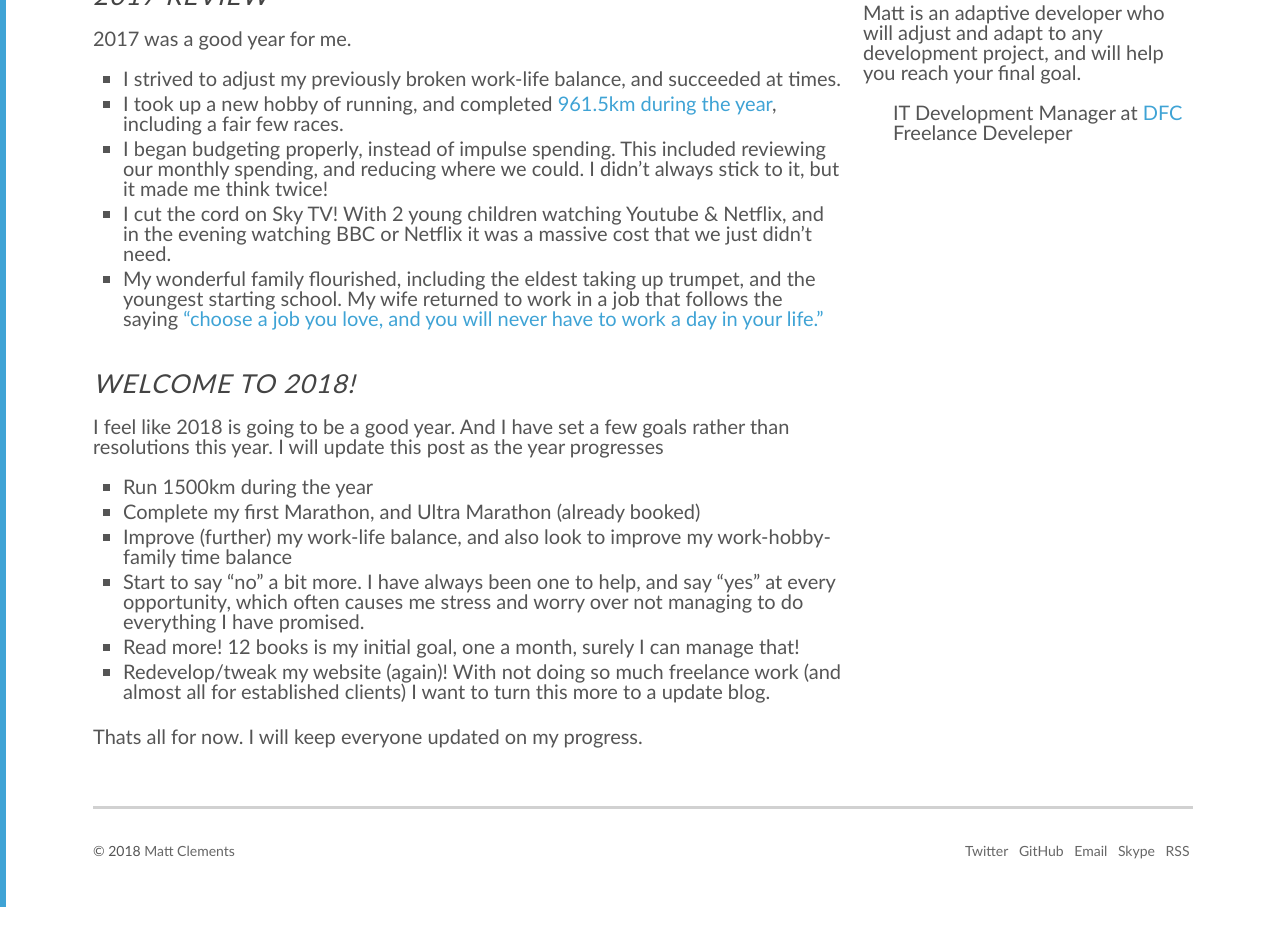
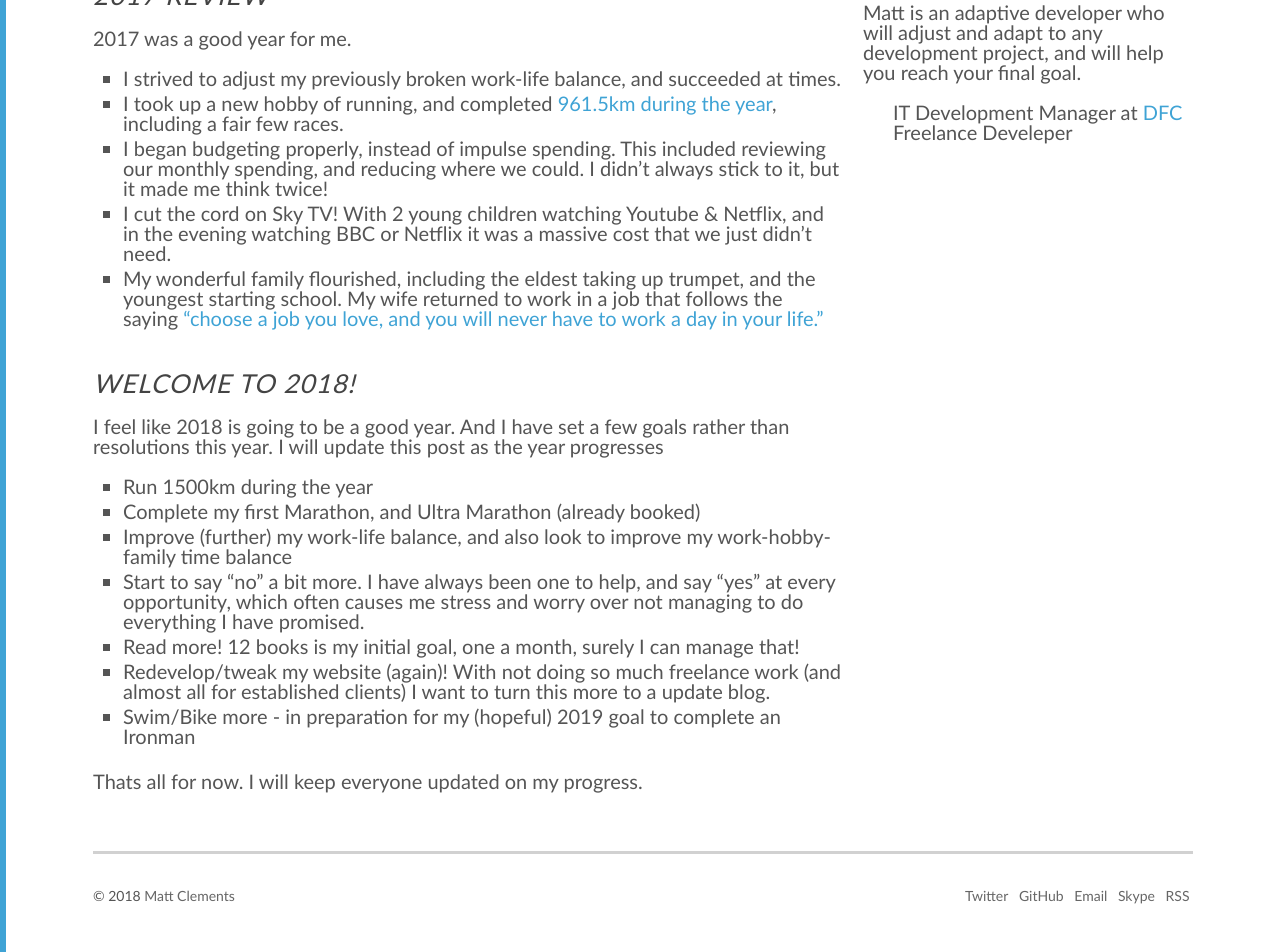
Before and after one commit to mattclements/mattclements.github.io, a Jekyll site: the page built from _posts/2018-01-01-2018-goals.md, in a window 1280 px wide. Shown: the part 293-1245 px from the top of the page. Built offline with Jekyll 4.4.1, drawn with Linux system fonts in a browser that asks for light colours; before the commit the page ends 1200 px from its top, so only the background shows below that.

Commit message:
Design Tweaks

```diff
--- a/_posts/2018-01-01-2018-goals.md
+++ b/_posts/2018-01-01-2018-goals.md
@@ -24,5 +24,6 @@ I feel like 2018 is going to be a good year. And I have set a few goals rather t
 * Start to say __"no"__ a bit more. I have always been one to help, and say "yes" at every opportunity, which often causes me stress and worry over not managing to do everything I have promised.
 * Read more! 12 books is my initial goal, one a month, surely I can manage that!
 * Redevelop/tweak my website (again)! With not doing so much freelance work (and almost all for established clients) I want to turn this more to a update blog.
+* Swim/Bike more - in preparation for my (hopeful) 2019 goal to complete an Ironman
 
 Thats all for now. I will keep everyone updated on my progress.
```
